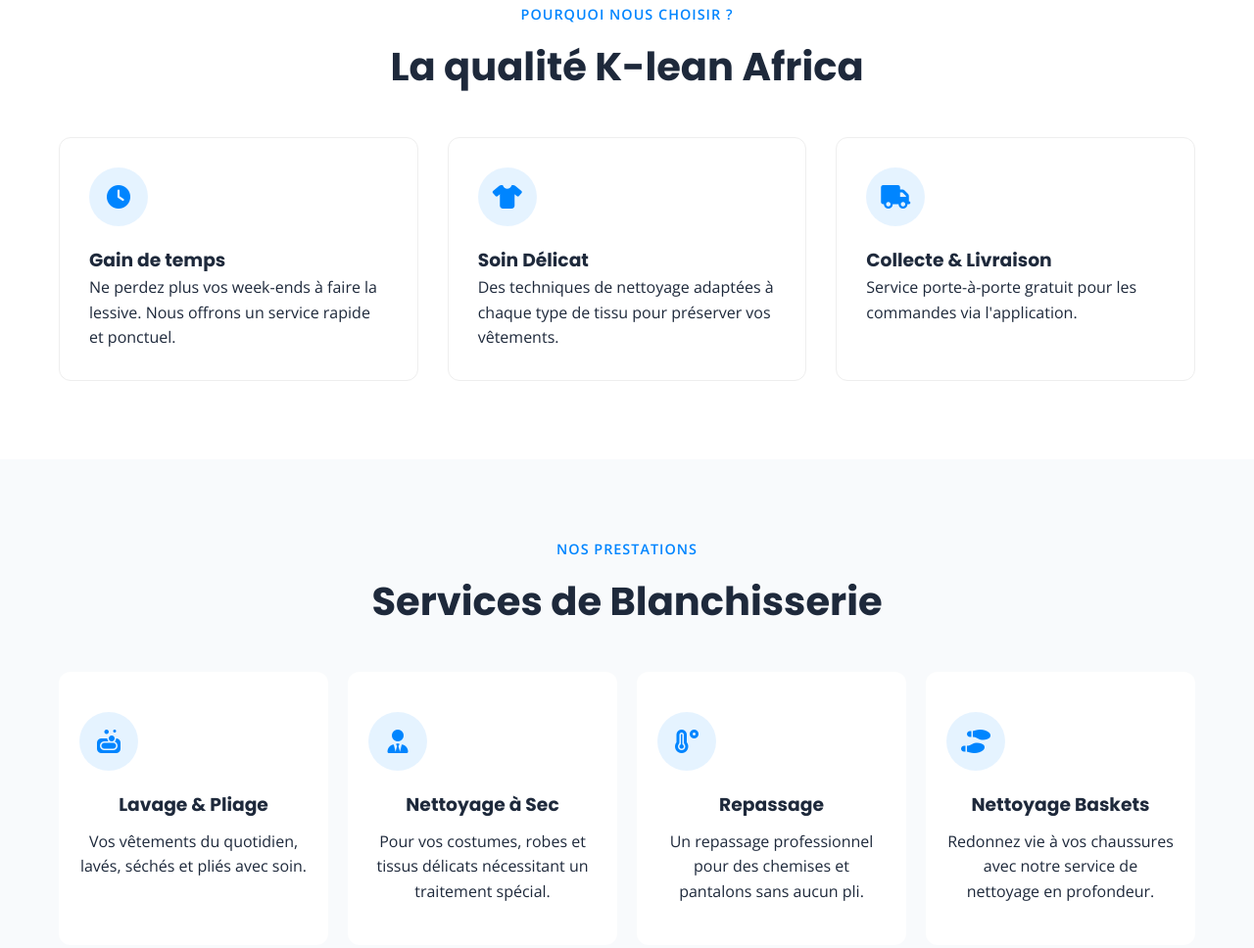
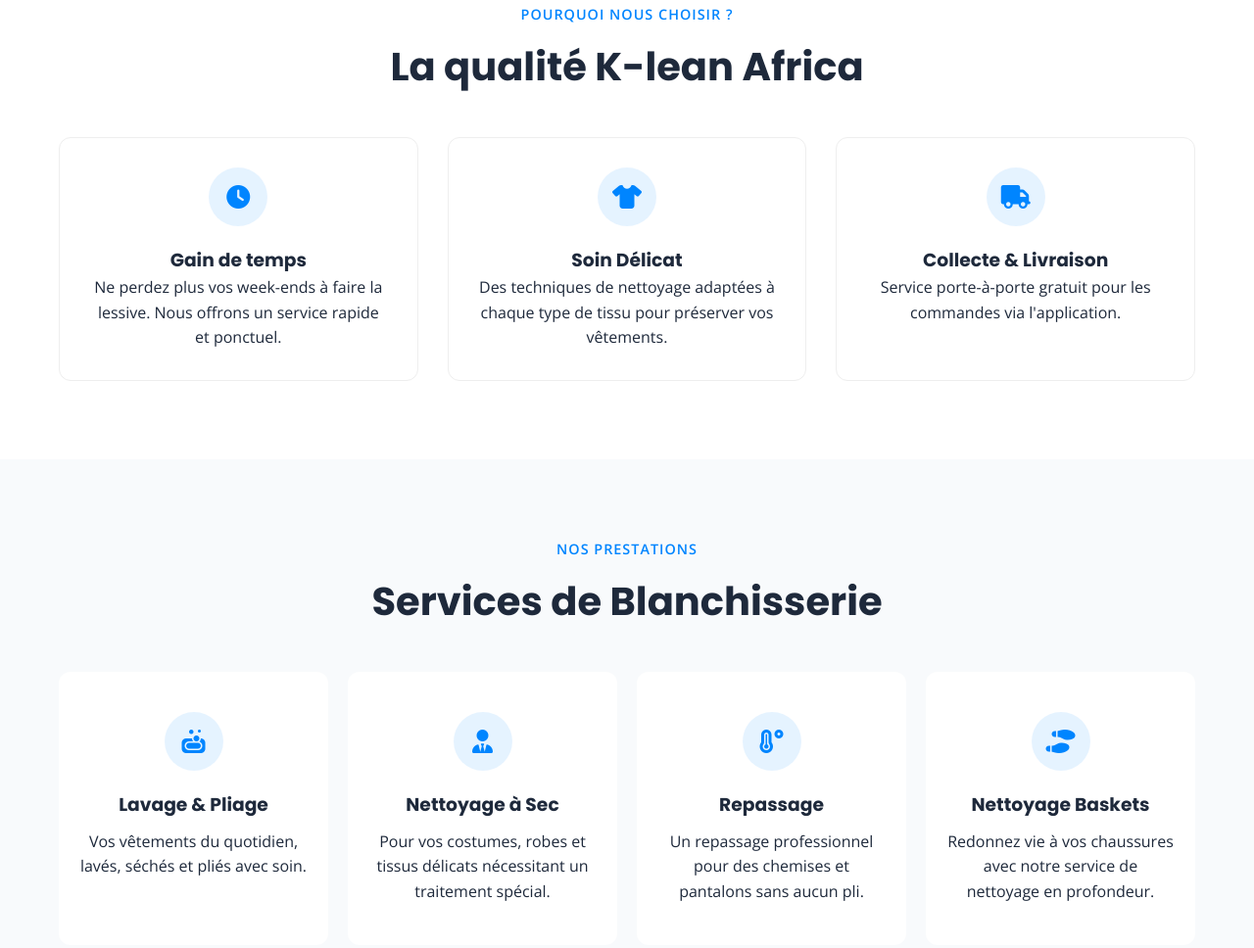
Before and after one commit to issa-hassane/launry_homepage, a plain HTML site: page index.html in a window 1280 px wide. Shown: the part 877-1845 px from the top of the page at 98% size. Drawn offline with nearby package versions, Linux system fonts and the light colour scheme.

Commit message:
centered icon and added strok to hero p

```diff
--- a/index.html
+++ b/index.html
@@ -265,6 +265,7 @@
         color: var(--text-light);
         margin-bottom: 30px;
         max-width: 90%;
+        -webkit-text-stroke: 0.3px #505d6f; /* Subtle text stroke for readability */
       }
 
       .hero-buttons {
@@ -288,6 +289,7 @@
 
       .feature-card {
         padding: 30px;
+        text-align: center;
         border-radius: var(--border-radius);
         background: white;
         border: 1px solid #eee;
@@ -303,6 +305,7 @@
       .icon-box {
         width: 60px;
         height: 60px;
+        margin: auto;
         background: rgba(0, 133, 255, 0.1);
         color: var(--primary-color);
         border-radius: 50%;
```
